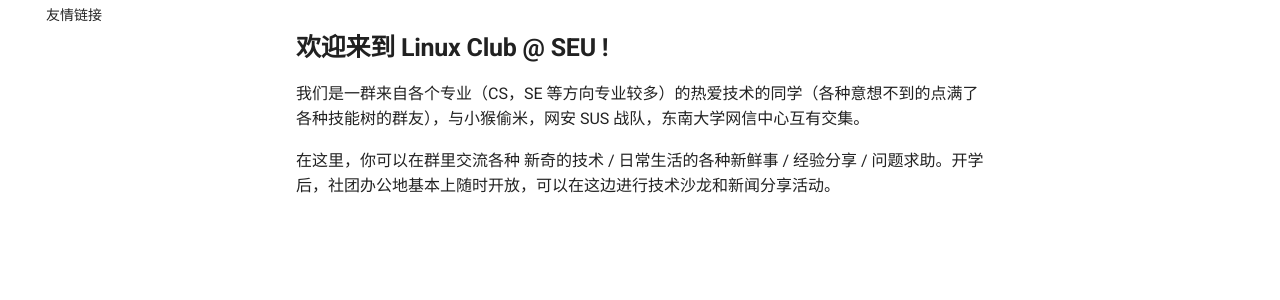
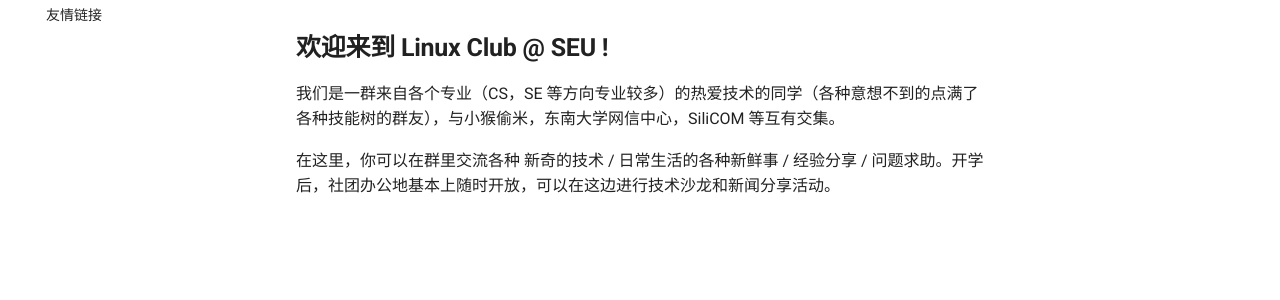
Before and after one commit to seulinux/seulinux.github.io, an MkDocs documentation site: the page built from docs/index.md, in a window 1280 px wide. Shown: the part 198-498 px from the top of the page. Built offline with MkDocs 1.6.1 and Material for MkDocs 9.7.7, drawn with Linux system fonts in a browser that asks for light colours; comment, search, counter and statistics services are not loaded.

Commit message:
refactor: remove SUS

```diff
--- a/docs/index.md
+++ b/docs/index.md
@@ -2,6 +2,6 @@
 
 ## **欢迎来到 Linux Club @ SEU !**
 
-我们是一群来自各个专业（CS，SE 等方向专业较多）的热爱技术的同学（各种意想不到的点满了各种技能树的群友），与小猴偷米，网安 SUS 战队，东南大学网信中心互有交集。
+我们是一群来自各个专业（CS，SE 等方向专业较多）的热爱技术的同学（各种意想不到的点满了各种技能树的群友），与小猴偷米，东南大学网信中心，SiliCOM 等互有交集。
 
 在这里，你可以在群里交流各种 新奇的技术 / 日常生活的各种新鲜事 / 经验分享 / 问题求助。开学后，社团办公地基本上随时开放，可以在这边进行技术沙龙和新闻分享活动。
```
Also changed, not shown: docs/about.md (+1 -1 lines).
